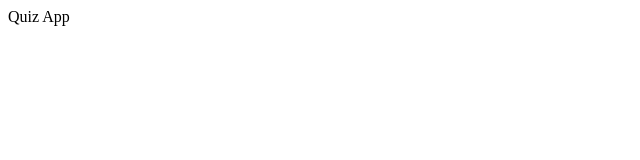
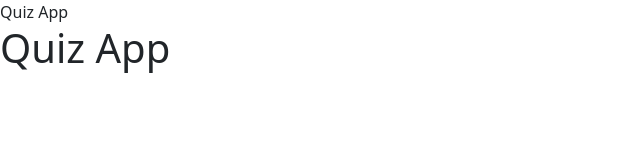
Before and after one commit to cardaozel/QUIZ-APP, a plain HTML site: page index.html in a window 1280 px wide. Shown: the whole page, without its empty margins (0-640 px from the left). Drawn offline with nearby package versions, Linux system fonts and the light colour scheme.

Commit message:
modified index

```diff
--- a/index.html
+++ b/index.html
@@ -3,10 +3,11 @@
     <head>
         <meta charset="UTF-8">
         <meta name="viewport" content="width=device-width, initial-scale=1.0">
+        <link rel="stylesheet" href="https://cdnjs.cloudflare.com/ajax/libs/bootstrap/5.3.3/css/bootstrap.min.css" integrity="sha512-jnSuA4Ss2PkkikSOLtYs8BlYIeeIK1h99ty4YfvRPAlzr377vr3CXDb7sb7eEEBYjDtcYj+AjBH3FLv5uSJuXg==" crossorigin="anonymous" referrerpolicy="no-referrer" />
         <link rel="stylesheet" href="css/style.css"
         <title>Quiz App </title>
     </head>
     <body>
-
+        <h1>Quiz App </h1>
     </body>
 </html>
```
Also changed, not shown: 1 other file.
